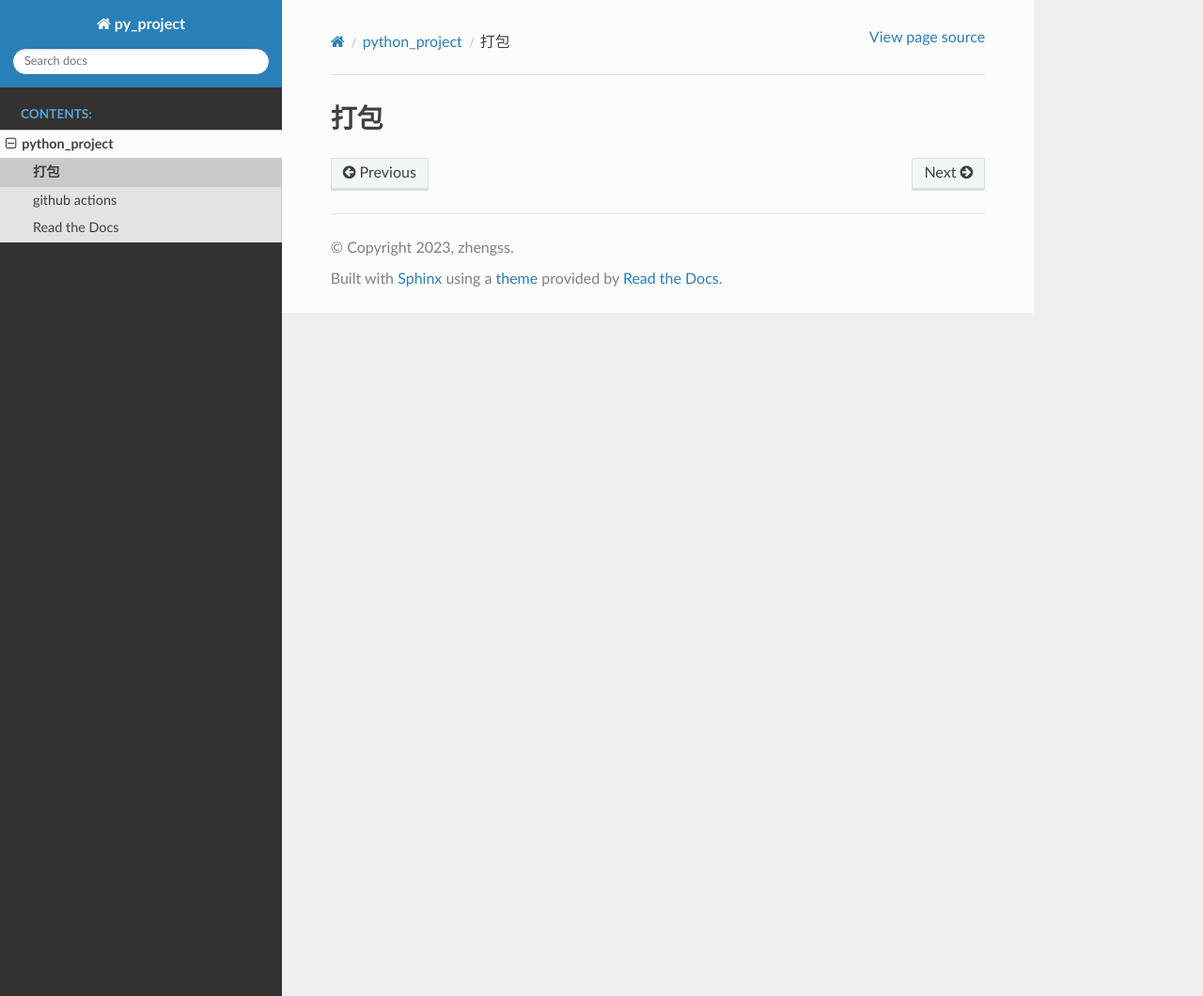
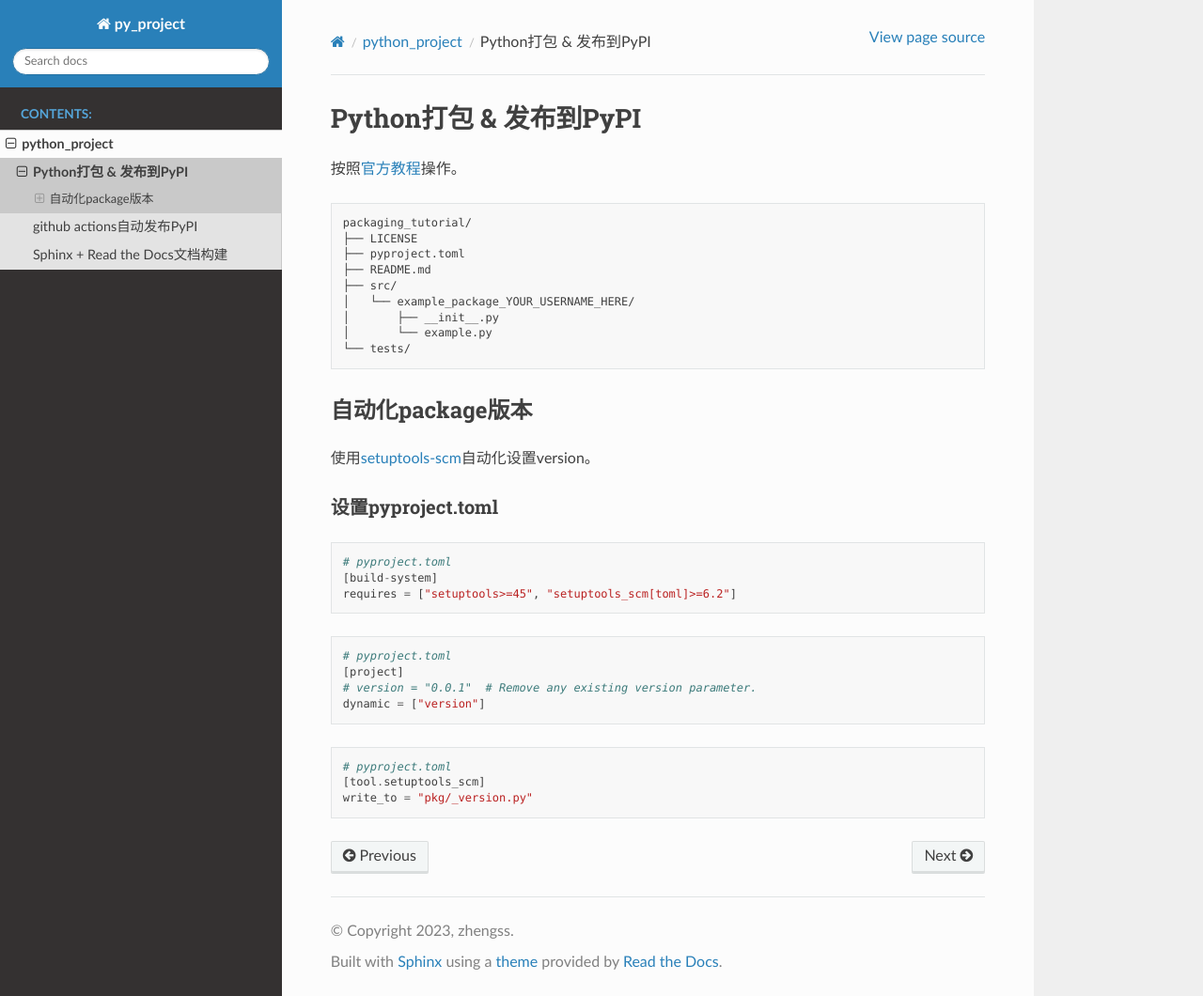
Before and after one commit to zhengshuai1/py_project, a Sphinx documentation site: the page built from docs/source/main/packaging/contents.md, in a window 1280 px wide and 1060 px high. Shown: the whole window at 94% size. Built offline with Sphinx 7.4.7 and the Read the Docs theme 2.0.0, drawn with Linux system fonts in a browser that asks for light colours.

Commit message:
modify docs

````diff
--- a/docs/source/conf.py
+++ b/docs/source/conf.py
@@ -175,25 +175,25 @@ epub_title = project
 epub_exclude_files = ['search.html']
 
 rst_prolog = """
-:github_url: https://github.com/torvalds/linux
+:github_url: https://github.com/zhengshuai1/py_project
 """
 
 # -- General configuration
 
-extensions = [
-    'sphinx.ext.duration',
-    'sphinx.ext.doctest',
-    'sphinx.ext.autodoc',
-    'sphinx.ext.autosummary',
-    'sphinx.ext.intersphinx',
-]
+# extensions = [
+#     'sphinx.ext.duration',
+#     'sphinx.ext.doctest',
+#     'sphinx.ext.autodoc',
+#     'sphinx.ext.autosummary',
+#     'sphinx.ext.intersphinx',
+# ]
 intersphinx_mapping = {
     'python': ('https://docs.python.org/3/', None),
     'sphinx': ('https://www.sphinx-doc.org/en/master/', None),
 }
-intersphinx_disabled_domains = ['std']
-
-templates_path = ['_templates']
+# intersphinx_disabled_domains = ['std']
+#
+# templates_path = ['_templates']
 
 # -- Options for EPUB output
 epub_show_urls = 'footnote'
--- a/docs/source/main/actions/contents.md
+++ b/docs/source/main/actions/contents.md
@@ -1 +1,8 @@
-# github actions
+# github actions自动发布PyPI
+本action在每次release发布时，自动publish package到PyPI.
+## 添加 Actions
+
+添加 Publish Python Package Action，并提交。
+
+## 创建 Secrets
+使用TOKEN发布pypi, 前往项目的设置中，添加名称为 PYPI_API_TOKEN 值为 TOKEN 的秘钥，用于上传。
--- a/docs/source/main/packaging/contents.md
+++ b/docs/source/main/packaging/contents.md
@@ -1 +1,39 @@
-# 打包
+# Python打包 & 发布到PyPI
+
+按照[官方教程](https://packaging.python.org/en/latest/tutorials/packaging-projects/)操作。
+
+```
+packaging_tutorial/
+├── LICENSE
+├── pyproject.toml
+├── README.md
+├── src/
+│   └── example_package_YOUR_USERNAME_HERE/
+│       ├── __init__.py
+│       └── example.py
+└── tests/
+```
+
+## 自动化package版本
+
+使用[setuptools-scm](https://pypi.org/project/setuptools-scm/)自动化设置version。
+
+### 设置pyproject.toml
+
+```
+# pyproject.toml
+[build-system]
+requires = ["setuptools>=45", "setuptools_scm[toml]>=6.2"]
+```
+
+```
+# pyproject.toml
+[project]
+# version = "0.0.1"  # Remove any existing version parameter.
+dynamic = ["version"]
+```
+```
+# pyproject.toml
+[tool.setuptools_scm]
+write_to = "pkg/_version.py"
+```
--- /dev/null
+++ b/src/example_package_NAME/_version.py
@@ -0,0 +1,4 @@
+# file generated by setuptools_scm
+# don't change, don't track in version control
+__version__ = version = '0.0.3.dev2+gfd1f60a'
+__version_tuple__ = version_tuple = (0, 0, 3, 'dev2', 'gfd1f60a')
````
Also changed, not shown: docs/source/index.rst (+4 -34 lines), docs/source/main/index.rst (+4 -4 lines), docs/source/main/read_the_docs/contents.md (+23 -1 lines).
